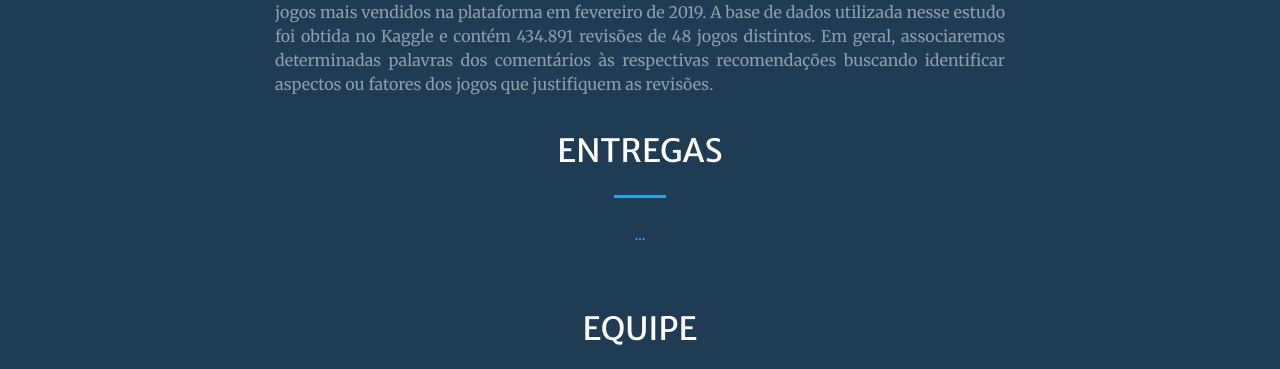
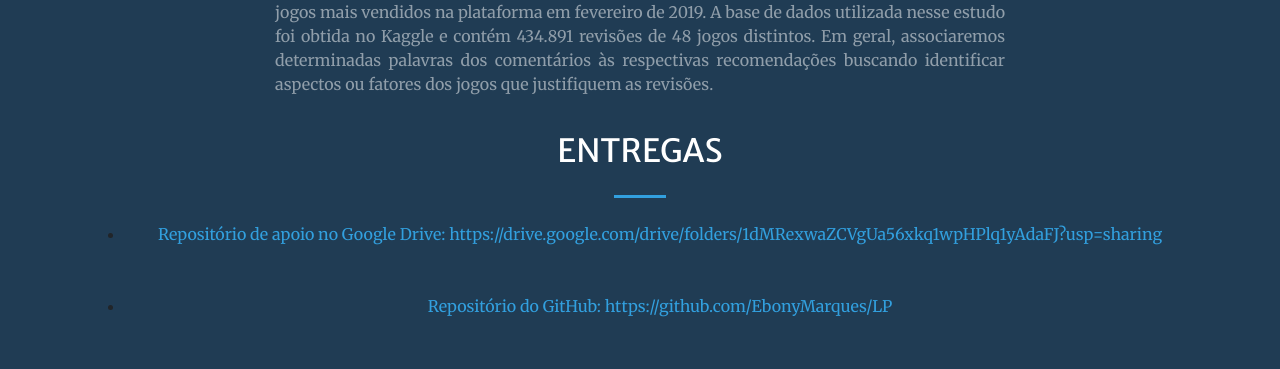
Before and after one commit to EbonyMarques/lp-site, a website with bundled scripts: page index.html in a window 1280 px wide. Shown: the part 1001-1370 px from the top of the page. Built offline with nearby package versions, Linux system fonts and the light colour scheme.

Commit message:
Atualizando 'entregas'

```diff
--- a/index.html
+++ b/index.html
@@ -105,7 +105,11 @@
       <div class="container">
         <h2 class="text-white text-center mt-0">ENTREGAS</h2>
         <hr class="divider my-4" />
-        <p class="text-center text-muted mb-5">...</p>
+        <ul>
+          <li><p class="text-center text-muted mb-5">Repositório de apoio no Google Drive: https://drive.google.com/drive/folders/1dMRexwaZCVgUa56xkq1wpHPlq1yAdaFJ?usp=sharing</p></li>
+          <li><p class="text-center text-muted mb-5">Repositório do GitHub: https://github.com/EbonyMarques/LP</p></li>
+        </ul>
+
       </div>
     </section>
 
```
